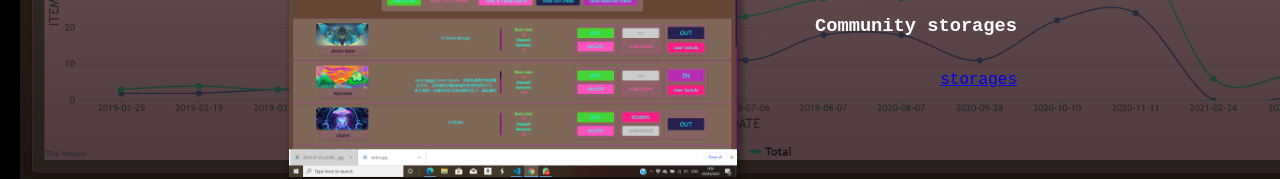
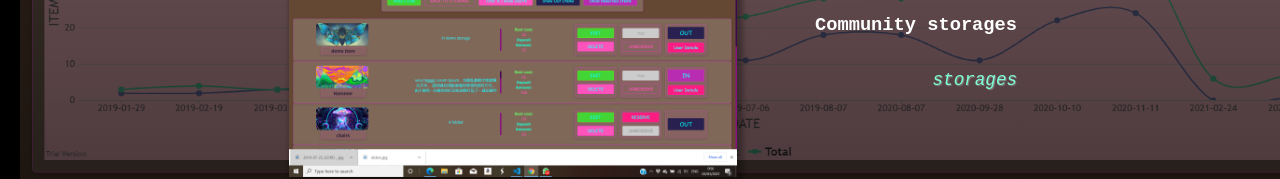
Before and after one commit to amabelleS/my-protfolio, a React (Create React App) app: page /projects in a window 1280 px wide. In both pictures the pointer is over the link "storages". Shown: the part 365-544 px from the top of the page. Built offline with nearby package versions, Linux system fonts and the light colour scheme; a web font is replaced by a local one.

Commit message:
link hover again?

```diff
--- a/src/shared/components/projects/Project.js
+++ b/src/shared/components/projects/Project.js
@@ -14,7 +14,9 @@ const Project = (props) => {
         <h1 className="project__badge">{props.name}</h1>
         {/* <h1>{props.name}</h1> */}
         <h3 className="projects_info_subtitle">{props.description}</h3>
-        <a href={props.url}>{props.name}</a>
+        <div className="project_info_link">
+          <a href={props.url}>{props.name}</a>
+        </div>
       </div>
     </li>
   );
--- a/src/shared/components/projects/ProjectsList.css
+++ b/src/shared/components/projects/ProjectsList.css
@@ -38,3 +38,18 @@
   text-align: center;
   text-transform: uppercase !important;
 }
+
+.project a {
+  text-decoration: none;
+  color: aqua;
+}
+
+.project a:hover,
+.project a:active {
+  /* animation: shake 0.82s cubic-bezier(0.36, 0.07, 0.19, 0.97) both; */
+  color: aquamarine;
+  /* transform: skewX(-20deg) scale(1.1); */
+  font-style: oblique;
+  text-shadow: 1px 1px 1px gray;
+  font-size: 1.1rem;
+}
```
